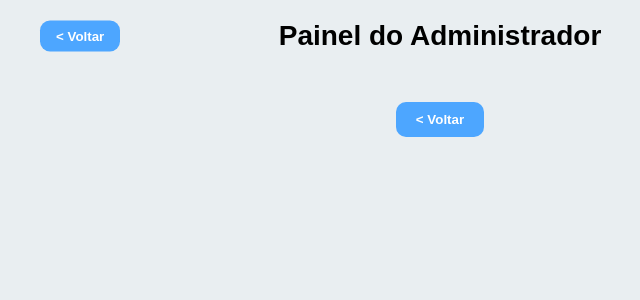
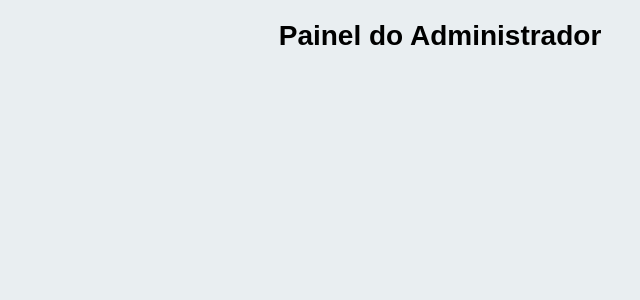
Before and after one commit to marcossrigel/CEHAB-Sistema-Monitoramento, a PHP site: page /painel_admin.php in a window 1280 px wide. Shown: the top 300 px of the page, without its empty margins (200-840 px from the left). Run offline with PHP 8.4, Linux system fonts and the light colour scheme; the visitor is signed in with stand-in values (Sample User, id 1); data that the repository does not hold is empty.

Commit message:
alterando o painel tirando o voltar

```diff
--- a/siscreche/painel_admin.php
+++ b/siscreche/painel_admin.php
@@ -223,9 +223,6 @@ h1 {
 <div class="container">
 
   <div class="topo-linha">
-    <div class="voltar-box">
-      <button onclick="window.location.href='home.php';">< Voltar</button>
-    </div>
     <h1>Painel do Administrador</h1>
   </div>
 
@@ -260,9 +257,6 @@ h1 {
     </div>
   <?php endwhile; ?>
 
-  <div class="botao-voltar">
-    <button onclick="window.location.href='home.php';">&lt; Voltar</button>
-  </div>
 </div>
 
 <script>
```
